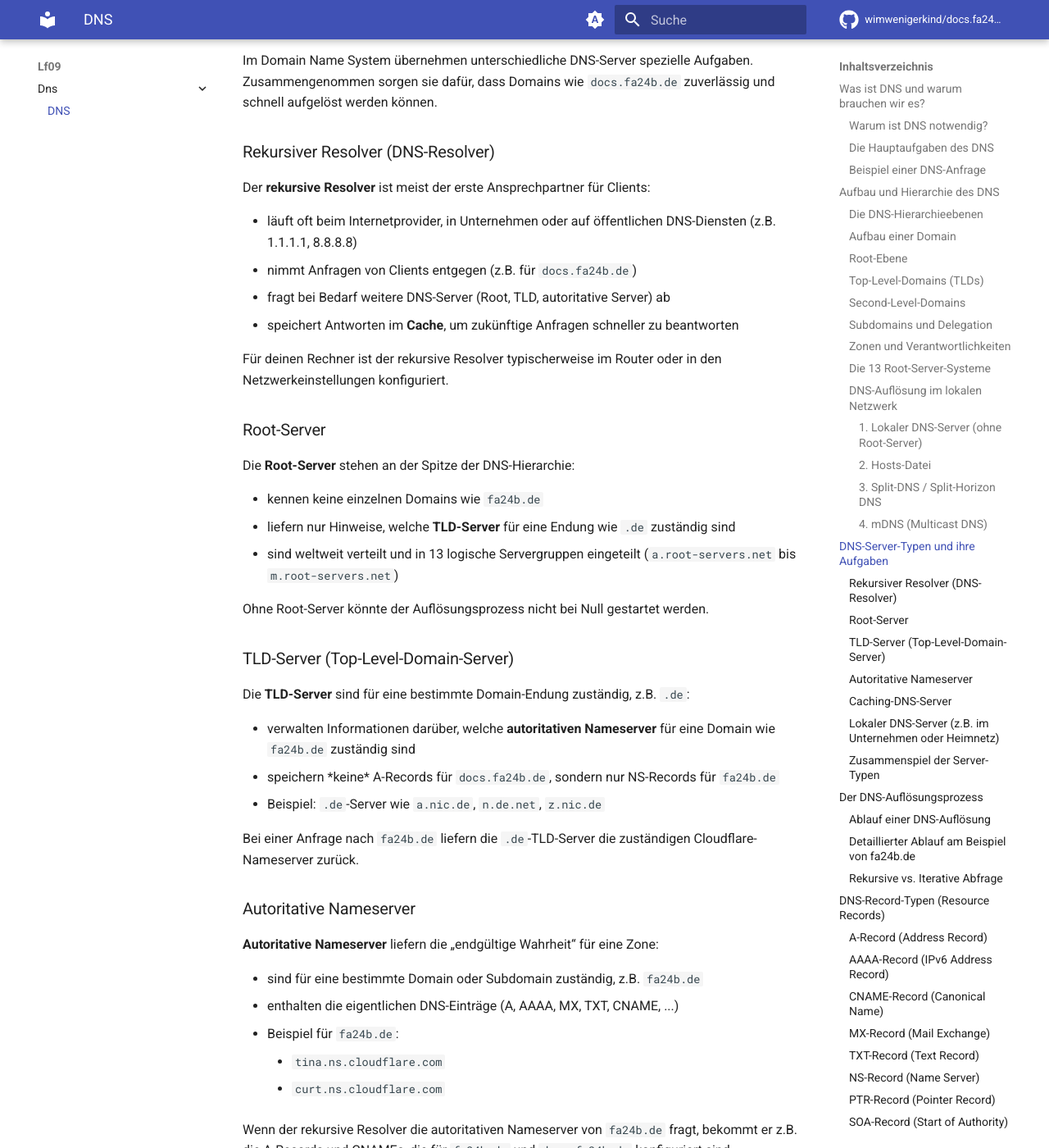
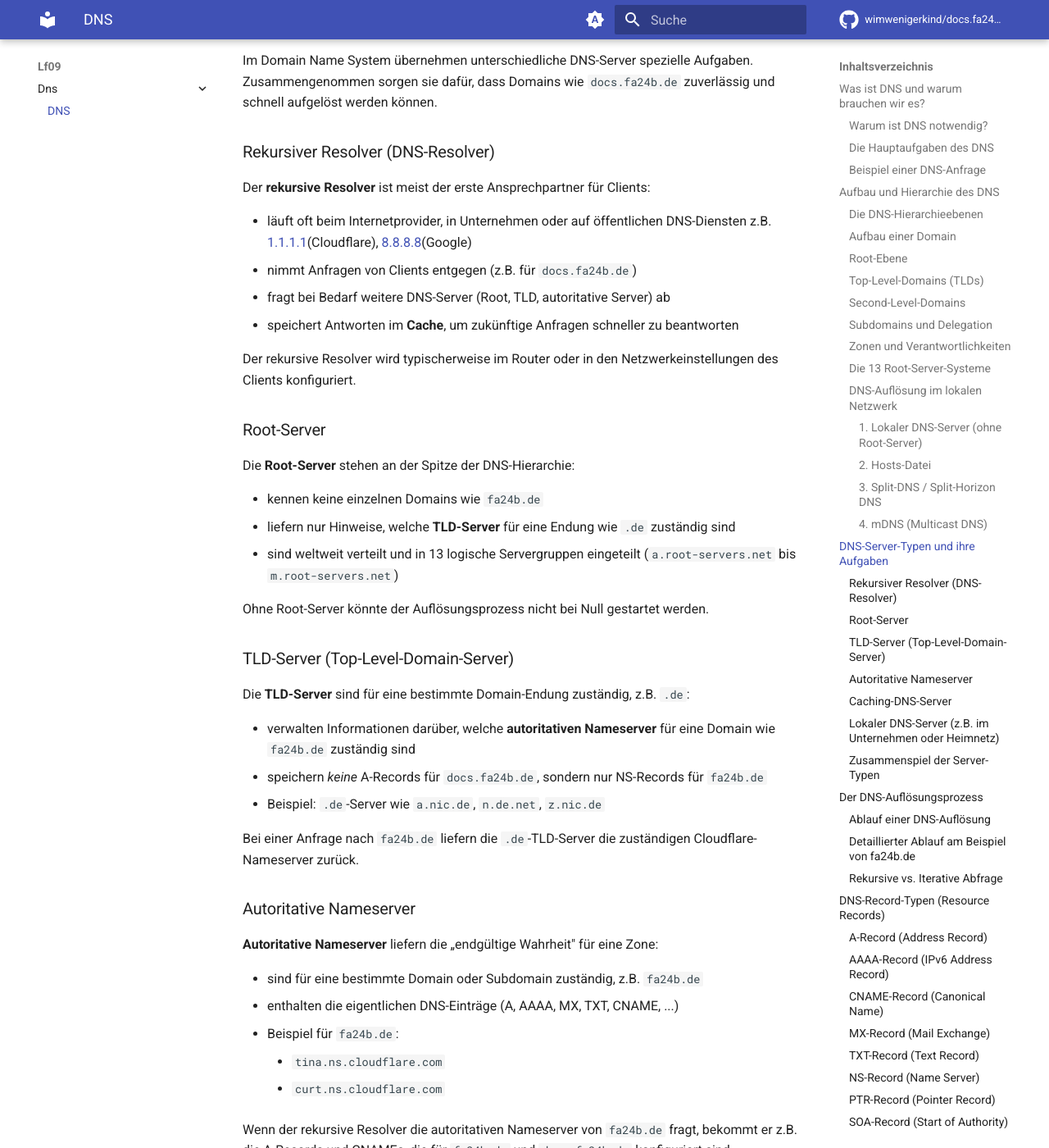
Before and after one commit to wimwenigerkind/docs.fa24b.de, an MkDocs documentation site: the page built from docs/lf09/dns/index.md, in a window 1280 px wide and 1400 px high, scrolled down 6948 px. Shown: the whole window at 82% size. Built offline with MkDocs 1.6.1 and Material for MkDocs 9.7.7, drawn with Linux system fonts in a browser that asks for light colours; comment, search, counter and statistics services are not loaded; the version menu is left out.

Commit message:
refine "DNS-Server-Typen und ihre Aufgaben"

```diff
--- a/docs/lf09/dns/index.md
+++ b/docs/lf09/dns/index.md
@@ -242,12 +242,12 @@
 
 Der **rekursive Resolver** ist meist der erste Ansprechpartner für Clients:
 
-- läuft oft beim Internetprovider, in Unternehmen oder auf öffentlichen DNS-Diensten (z\.B. 1\.1\.1\.1, 8\.8\.8\.8)
-- nimmt Anfragen von Clients entgegen (z\.B. für `docs.fa24b.de`)
+- läuft oft beim Internetprovider, in Unternehmen oder auf öffentlichen DNS-Diensten z.B. [1.1.1.1](1.1.1.1)(Cloudflare), [8.8.8.8](8.8.8.8)(Google)
+- nimmt Anfragen von Clients entgegen (z.B. für `docs.fa24b.de`)
 - fragt bei Bedarf weitere DNS-Server (Root, TLD, autoritative Server) ab
 - speichert Antworten im **Cache**, um zukünftige Anfragen schneller zu beantworten
 
-Für deinen Rechner ist der rekursive Resolver typischerweise im Router oder in den Netzwerkeinstellungen konfiguriert.
+Der rekursive Resolver wird typischerweise im Router oder in den Netzwerkeinstellungen des Clients konfiguriert.
 
 ### Root-Server
 
@@ -261,32 +261,32 @@
 
 ### TLD-Server (Top-Level-Domain-Server)
 
-Die **TLD-Server** sind für eine bestimmte Domain-Endung zuständig, z\.B. `.de`:
+Die **TLD-Server** sind für eine bestimmte Domain-Endung zuständig, z.B. `.de`:
 
 - verwalten Informationen darüber, welche **autoritativen Nameserver** für eine Domain wie `fa24b.de` zuständig sind
-- speichern \*keine\* A\-Records für `docs.fa24b.de`, sondern nur NS\-Records für `fa24b.de`
-- Beispiel: `.de`\-Server wie `a.nic.de`, `n.de.net`, `z.nic.de`
+- speichern *keine* A-Records für `docs.fa24b.de`, sondern nur NS-Records für `fa24b.de`
+- Beispiel: `.de`-Server wie `a.nic.de`, `n.de.net`, `z.nic.de`
 
-Bei einer Anfrage nach `fa24b.de` liefern die `.de`\-TLD\-Server die zuständigen Cloudflare\-Nameserver zurück.
+Bei einer Anfrage nach `fa24b.de` liefern die `.de`-TLD-Server die zuständigen Cloudflare-Nameserver zurück.
 
 ### Autoritative Nameserver
 
-**Autoritative Nameserver** liefern die „endgültige Wahrheit“ für eine Zone:
+**Autoritative Nameserver** liefern die „endgültige Wahrheit" für eine Zone:
 
-- sind für eine bestimmte Domain oder Subdomain zuständig, z\.B. `fa24b.de`
-- enthalten die eigentlichen DNS\-Einträge (A, AAAA, MX, TXT, CNAME, \...)
+- sind für eine bestimmte Domain oder Subdomain zuständig, z.B. `fa24b.de`
+- enthalten die eigentlichen DNS-Einträge (A, AAAA, MX, TXT, CNAME, ...)
 - Beispiel für `fa24b.de`:
     - `tina.ns.cloudflare.com`
     - `curt.ns.cloudflare.com`
 
-Wenn der rekursive Resolver die autoritativen Nameserver von `fa24b.de` fragt, bekommt er z\.B. die A\-Records und CNAMEs, die für `fa24b.de` und `docs.fa24b.de` konfiguriert sind.
+Wenn der rekursive Resolver die autoritativen Nameserver von `fa24b.de` fragt, bekommt er z.B. die A-Records und CNAMEs, die für `fa24b.de` und `docs.fa24b.de` konfiguriert sind.
 
 ### Caching-DNS-Server
 
 Viele rekursive Resolver arbeiten gleichzeitig als **Caching-DNS-Server**:
 
 - speichern Antworten für die Dauer der **TTL** (Time to Live)
-- entlasten Root\-, TLD\- und autoritative Server
+- entlasten Root-, TLD- und autoritative Server
 - sorgen dafür, dass häufig angefragte Domains wie `docs.fa24b.de` schneller beantwortet werden
 
 Beispiel: Wenn viele Nutzer kurz hintereinander `docs.fa24b.de` aufrufen, kommt nach der ersten Auflösung die Antwort für eine gewisse Zeit direkt aus dem Cache.
@@ -295,20 +295,20 @@
 
 In Unternehmen oder komplexeren Heimnetzen gibt es oft eigene **lokale DNS-Server**:
 
-- können interne Namen auflösen (z\.B. `fileserver.fa24b.de`, `intranet.fa24b.de`)
-- leiten externe Anfragen (z\.B. `docs.fa24b.de`) an öffentliche rekursive Resolver weiter
+- können interne Namen auflösen (z.B. `fileserver.fa24b.de`, `intranet.fa24b.de`)
+- leiten externe Anfragen (z.B. `docs.fa24b.de`) an öffentliche rekursive Resolver weiter
 - ermöglichen zentrale Verwaltung und Protokollierung von DNS-Anfragen
 
-Im Heimnetz übernimmt diese Rolle häufig der Router, der Anfragen der Clients sammelt und an den Provider\-DNS weitergibt.
+Im Heimnetz übernimmt diese Rolle häufig der Router, der Anfragen der Clients sammelt und an den Provider-DNS weitergibt.
 
 ### Zusammenspiel der Server-Typen
 
 Bei einer Anfrage nach `docs.fa24b.de` arbeiten mehrere Servertypen zusammen:
 
-1. Client fragt den **rekursiven Resolver** (z\.B. beim Provider oder im Router)
-2. Resolver fragt bei Bedarf **Root-Server** → erhält Verweis auf `.de`\-TLD\-Server
+1. Client fragt den **rekursiven Resolver** (z.B. beim Provider oder im Router)
+2. Resolver fragt bei Bedarf **Root-Server** → erhält Verweis auf `.de`-TLD-Server
 3. Resolver fragt **.de TLD-Server** → erhält Verweis auf die autoritativen Nameserver von `fa24b.de`
-4. Resolver fragt **autoritativen Nameserver** von `fa24b.de` → erhält z\.B. CNAME/A\-Records für `docs.fa24b.de`
+4. Resolver fragt **autoritativen Nameserver** von `fa24b.de` → erhält z.B. CNAME/A-Records für `docs.fa24b.de`
 5. Resolver speichert die Antwort im **Cache** und gibt sie an den Client zurück
 
 So wird die Last verteilt und die Auflösung bleibt trotz der verteilten Struktur performant und ausfallsicher.
```
